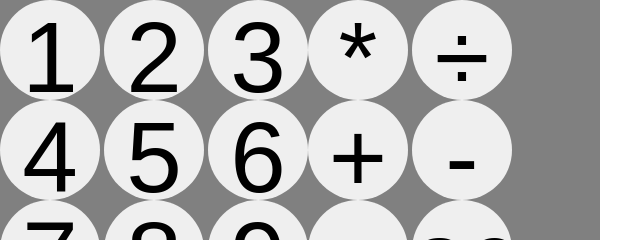
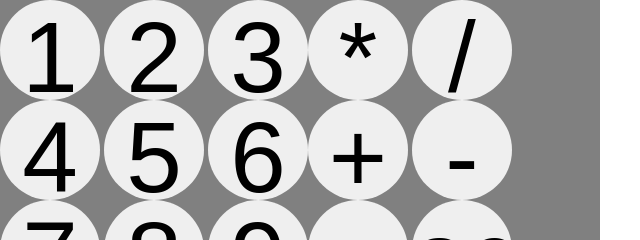
Before and after one commit to emmolka/Calculator, a plain HTML site: page index.html in a window 1280 px wide. Shown: the top 240 px of the page, 0-640 px from the left. Drawn offline with nearby package versions, Linux system fonts and the light colour scheme.

Commit message:
one-thing-more

```diff
--- a/index.html
+++ b/index.html
@@ -34,7 +34,7 @@
       <ul class="actions">
 
     <button type="button" class="button">*</button>
-    <button type="button" class="button">÷</button>
+    <button type="button" class="button">/</button>
     <button type="button" class="button">+</button>
     <button type="button" class="button">-</button>
     <button type="button" class="button-equal">=</button>
```
